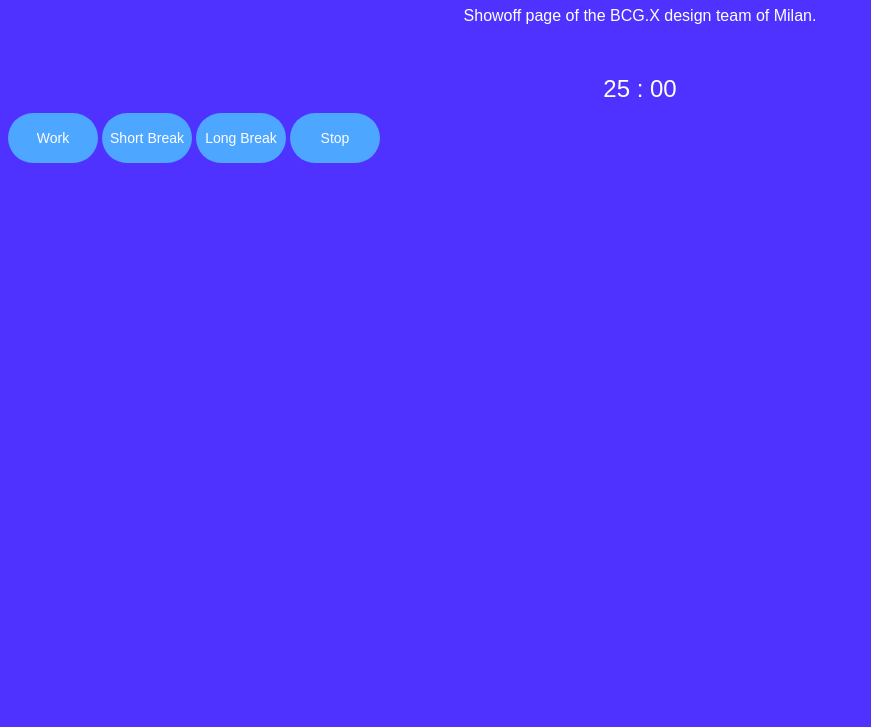
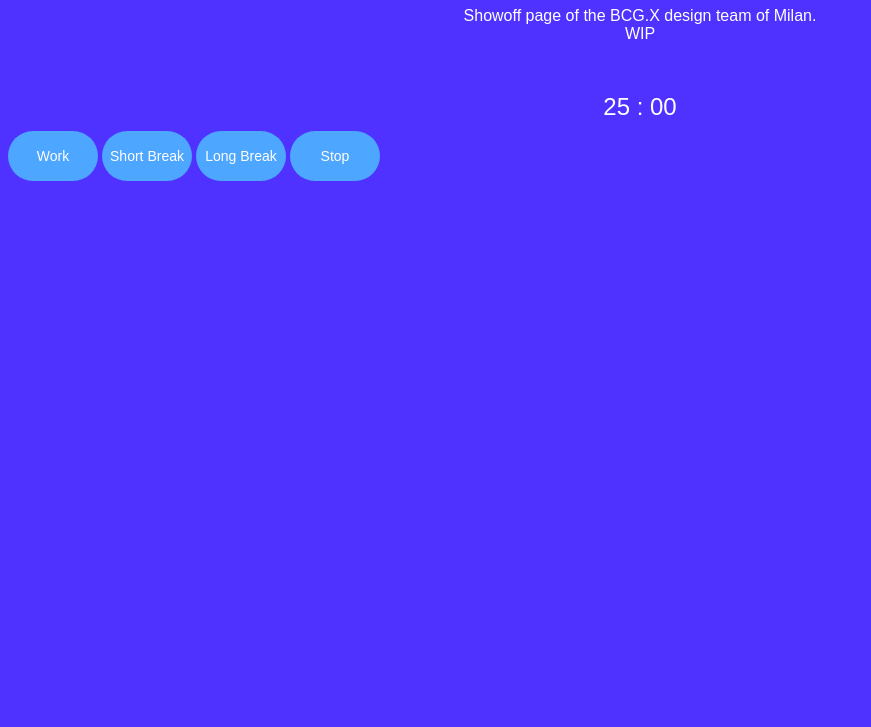
Before and after one commit to x-design-mil/x-design-mil.github.io, a plain HTML site: page index.html in a window 1280 px wide. Shown: the part 73-800 px from the top of the page, without its empty margins (0-871 px from the left). Drawn offline with Linux system fonts and the light colour scheme.

Commit message:
Update index.html

```diff
--- a/index.html
+++ b/index.html
@@ -10,7 +10,7 @@
 <body style="background-color: #4F32FF">
 	<h1 style="font-family: sans-serif; text-align: center; font size: xx-large; margin: 50px, 0; color: white;">Spingere non piangere!</h1>
 	<p style="font-family: sans-serif; font-size: medium; text-align: center; color: white;">
-		Showoff page of the BCG.X design team of Milan.
+		Showoff page of the BCG.X design team of Milan.<br>WIP
 	</p>
 
     <div id="time">
```
